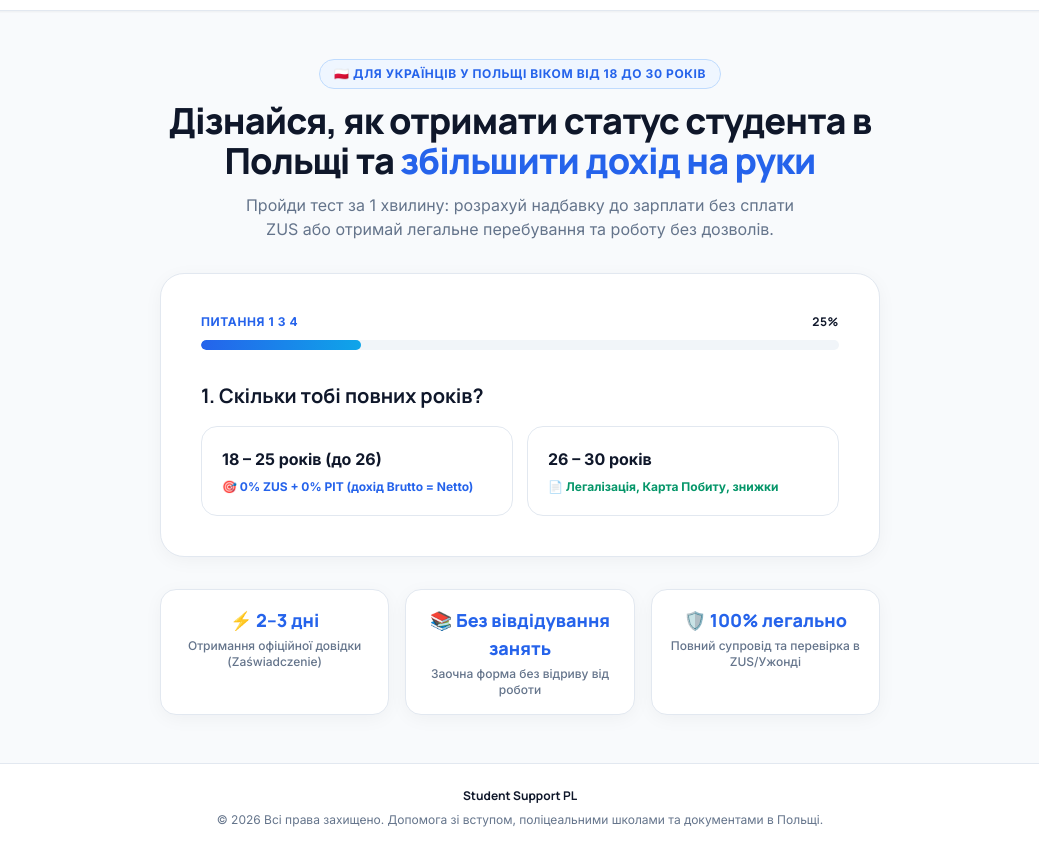
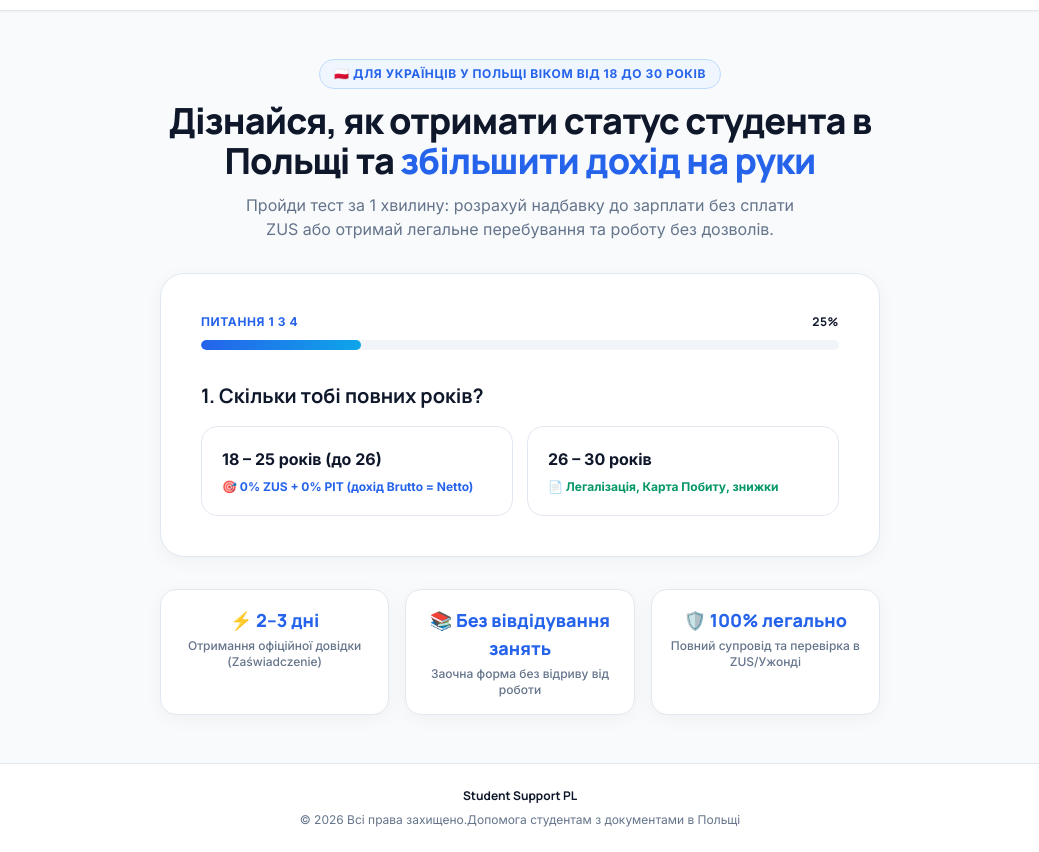
Before and after one commit to keydeadx-afk/uuy, a website: page index.html in a window 1280 px wide. Shown: the part 54-906 px from the top of the page, without its empty margins (120-1159 px from the left). Drawn offline with nearby package versions, Linux system fonts and the light colour scheme.

Commit message:
index.html

```diff
--- a/index.html
+++ b/index.html
@@ -260,7 +260,7 @@
   <footer class="border-t border-brand-border py-6 text-center text-xs text-brand-muted bg-white">
     <div class="max-w-5xl mx-auto px-4 space-y-2">
       <p class="font-heading font-bold text-brand-dark">Student Support PL</p>
-      <p>© 2026 Всі права захищено. Допомога зі вступом, поліцеальними школами та документами в Польщі.</p>
+      <p>© 2026 Всі права захищено.Допомога студентам з документами в Польщі </p>
     </div>
   </footer>
 
```
